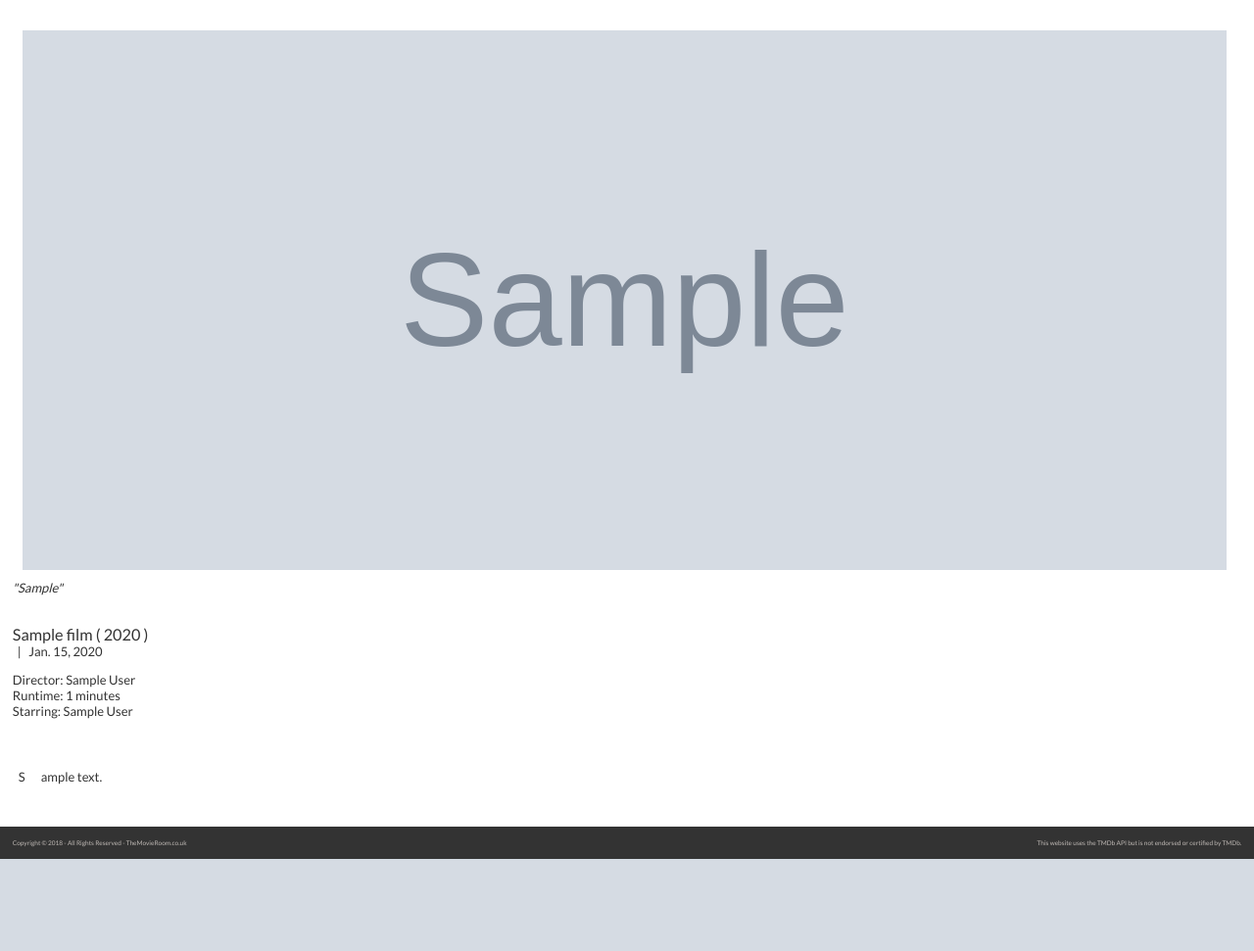
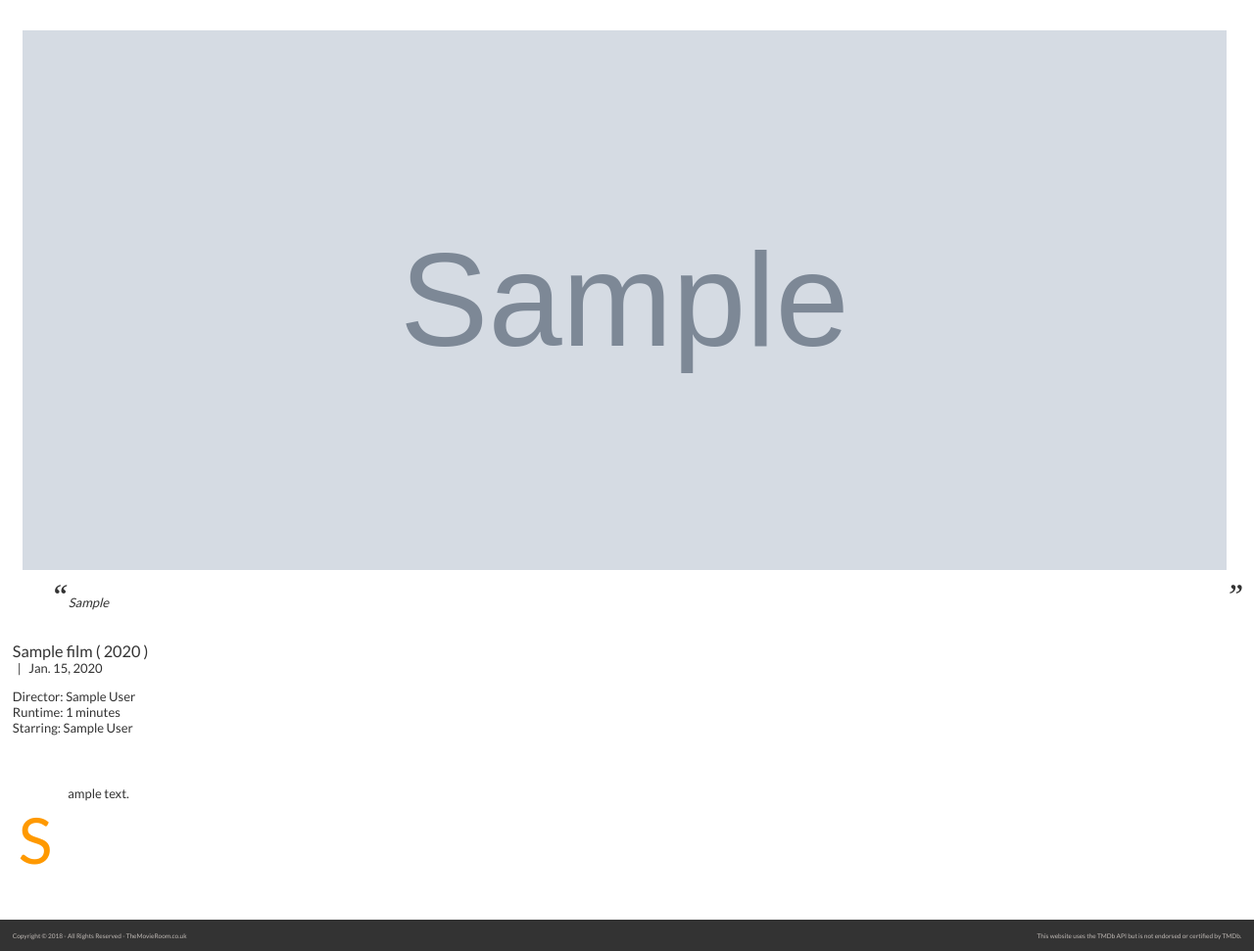
Before and after one commit to s-farry/themovieroom, a Django app: page /reviews/1/ in a window 1280 px wide. Shown: the part 293-1264 px from the top of the page at 98% size. Before the commit the page ends 1170 px from the top, so only its background shows below. Run offline with Django 3.2, Linux system fonts and the light colour scheme; tables that the repository leaves empty hold one stand-in row (values such as "Sample post"); grey boxes marked "Sample" are stand-in pictures.

Commit message:
some new updates

```diff
--- a/static/styles/layout.css
+++ b/static/styles/layout.css
@@ -230,11 +230,29 @@ margin-bottom:10px;}
 
 
 /*------ review---*/
-#container #slider .quote {
-    height:200px;
-    width:280px;
-    left:600px;
-    float:left;
+blockquote:before {
+    font-family: Georgia, serif;
+    line-height: 1;
+    font-size:6em;
+    top: 0;
+    left: 0;
+    content: "\201C";
+}
+blockquote:after {
+    font-family: Georgia, serif;
+    /*position: absolute;*/
+   /* display: block; don't use this, it raised the quote too high from the bottom - defeated line-height?
+    float:right;
+    font-size:6em;
+  */
+    float:right;
+    line-height: 1;
+    font-size:6em;
+    right:0;
+    bottom:-0.5em;
+    content: "\201D";
+}
+blockquote {
     display:block;
     font-family:var(--main-font-family);
     color:var(--main-color);
@@ -242,21 +260,30 @@ margin-bottom:10px;}
     font-style: italic;
     margin-top:30px;
     padding:10px;
-    margin-bottom:30px;
+    margin-bottom:10px;
+    line-height:1.45;
+    position:relative;
+}
+
+blockquote footer {
+    padding: 0 2em 0 0;
+    text-align:right;
+}
+blockquote cite:before {
+    content: "\2013";
 }
 
 
 article.review img{padding:10px;margin-top:10px;}
-/*body.tinymce::first-letter, div.review::first-letter {
+body.tinymce::first-letter, div.review::first-letter {
   color:var(--tertiary-font-color);
+  font-family:var(--main-font-color);
+  font-size:5em;
+  padding:0;
+  margin:0;
   float:left;
-  font-family:var(--main-font-color);
-  font-size:10em;
-  padding-top: 0.1em;
-  padding-right: 0.1em;
-  padding-left: 0.1em;
-  padding-bottom: 0.1em;
-}*/
+  display:block;
+}
 
 
 body.tinymce {color:var(--main-color); background-color:#FFFF; font-family:var(--main-font-family)}
--- a/static/styles/mobile.css
+++ b/static/styles/mobile.css
@@ -45,15 +45,28 @@ margin-bottom:10px;}
 
 /* review page */
 #container #slider figure img{float:left; width:96vw;height:43vw}
-#container #slider .quote {
+blockquote {
     height:auto;
     width:auto;
     margin-top:0px;
     padding:0px;
     margin-bottom:0px;
     font-size:0.8125rem;
+    display:inline;
+}
 
+
+/*------ review---*/
+blockquote:before {
+    font-family: Georgia, serif;
+    line-height: 1;
+    font-size:2rem;
 }
+blockquote:after {
+    line-height: 1;
+    font-size:2rem;
+}
+
 
 div.review::first-letter {
   padding-top: 16px;
--- a/templates/review.html
+++ b/templates/review.html
@@ -8,7 +8,9 @@
 <meta property="og:title" content="{{ review.title }} ({{ review.release_date.year }}) | The Movie Room" />
 <meta property="og:url" content="https://www.themovieroom.co.uk/" />
 <meta property="og:description" content="{% for star in review.stars  %}{% if star == 1 %} ★  {% elif star == 0.5 %} 1/2 {% endif %} {% endfor %}">
+{% if review.image_smalle %}
 <meta property="og:image" content="{{ review.image_small.url }}" />
+{% endif %}
 
 {% endblock %}
 
@@ -18,9 +20,9 @@
 <figure><img src="{{ review.image.url }}" alt=""></figure>
 {% endif %}
 </article>
-  <article class = "quote" >
-"{{review.quote}}"
-</article>
+<blockquote>
+{{review.quote}}
+</blockquote>
 
 {% endblock %}
 
--- a/themovieroom/admin.py
+++ b/themovieroom/admin.py
@@ -272,7 +272,7 @@ class ReviewAdmin(admin.ModelAdmin):
                     dob = tmdb_person['birthday']
                 g = 'M'
                 if tmdb_person['gender'] == 1: g = 'F'
-                pp = person(first_name = first_name.decode('utf-8'), last_name = last_name.decode('utf-8'), date_of_birth = dob, gender = g, imdb = pid)
+                pp = person(first_name = first_name, last_name = last_name, date_of_birth = dob, gender = g, imdb = tmdb_person['imdb_id'])
                 if 'deathday' in tmdb_person.keys() and tmdb_person['deathday'] is not None:
                     pp.date_of_death = tmdb_person['deathday']
                 pp.save()
```
